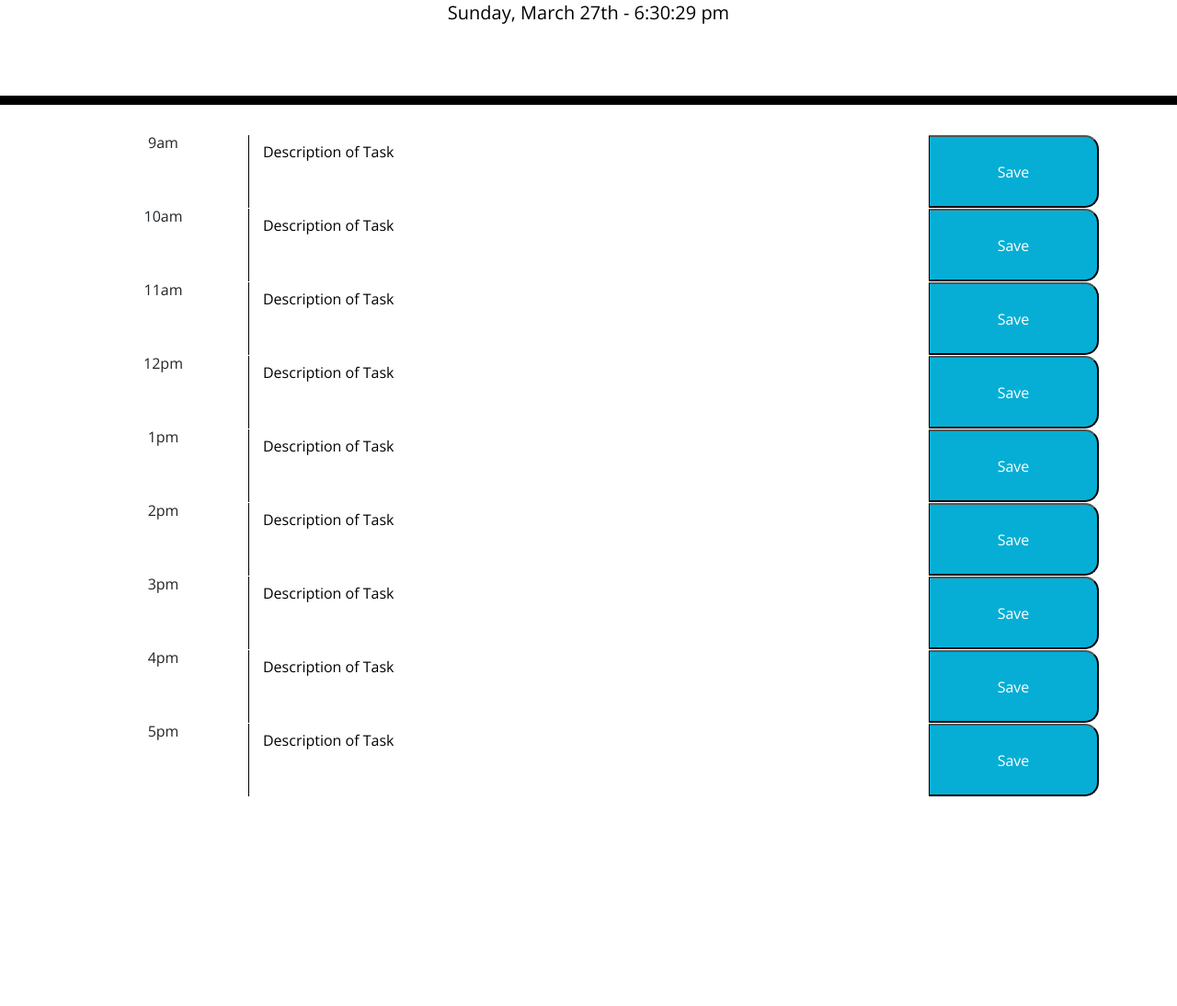
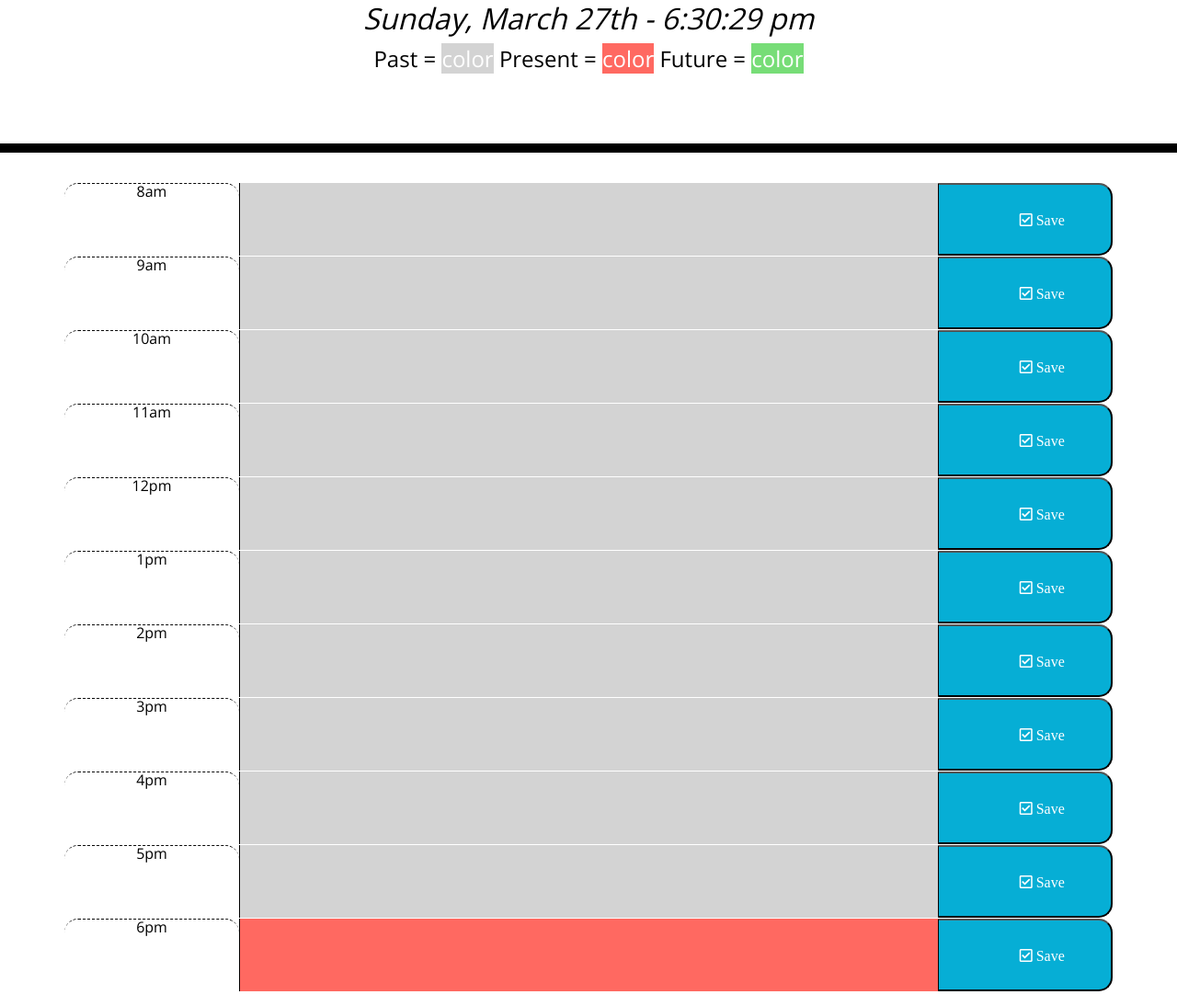
Before and after one commit to nchan22/day-planner, a plain HTML site: page index.html in a window 1280 px wide. Shown: the part 190-1284 px from the top of the page at 92% size. Before the commit the page ends 1056 px from the top, so only its background shows below. Drawn offline with nearby package versions, Linux system fonts and the light colour scheme.

Commit message:
Added functionality to the planner

```diff
--- a/assets/css/style.css
+++ b/assets/css/style.css
@@ -2,6 +2,17 @@ body {
   font-family: "Open Sans", sans-serif;
   font-size: 16px;
   line-height: 1;
+  padding-bottom: 1rem;
+}
+
+p {
+  font-size: 1.5rem;
+}
+
+.timer {
+  font-size: 2rem;
+  color: black;
+  font-style: italic;
 }
 
 textarea {
--- a/assets/js/script.js
+++ b/assets/js/script.js
@@ -1,36 +1,67 @@
-var timeBlock = document.querySelector(".time-block");
-var currentDateEl = document.querySelector("#lead");
-var timerAndDateEl = moment().format("LLLL");
+var currentDayEl = document.querySelector("#currentDay");
+var scheduleContainerEl = document.querySelector(".container");
 
-var currentDate = function () {
-  //   onload(window).then(timerAndDateEl);
-  //   var date = document.createElement("p");
+var textAreaEl = document.querySelectorAll(".description");
+
+var saveBtnEl = document.querySelectorAll(".saveBtn");
+
+var currentTime = Number(moment().format("H"));
+
+var workHours = [8, 9, 10, 11, 12, 13, 14, 15, 16, 17, 18];
+
+// displaying the day on top of the calender
+
+var displayDay = function () {
   $("#date").text(moment().format("dddd, MMMM Do - h:mm:ss a"));
-  //   date.innerHTML = timerAndDateEl;
 };
-currentDate();
+// displayDay();
 
-var windowStart = function () {
-  setInterval(currentDate, 1000);
+var checkTime = function () {
+  for (var i = 0; i < workHours.length; i++) {
+    if (currentTime > workHours[i]) {
+      textAreaEl[i].classList.add("past");
+    } else if (currentTime === workHours[i]) {
+      textAreaEl[i].classList.add("present");
+    } else {
+      textAreaEl[i].classList.add("future");
+    }
+  }
+};
+// checkTime();
+
+//local storage
+
+var saveDescription = function (event) {
+  var time = event.target.parentNode.children[0].textContent;
+  var description = event.target.parentNode.children[1].value;
+
+  localStorage.setItem(time, description);
 };
 
-windowStart();
-// function setUpTimedElements() {
-//   updateDate();
-//   renderTextareaBackground();
-// }
+var getSchedule = function () {
+  for (var i = 0; i < textAreaEl.length; i++) {
+    var time = textAreaEl[i].parentNode.children[0].textContent;
 
-// function updateDate() {
-//   $("#date").text(moment().format("dddd, MMMM Do - h:mm:ss a"));
-// }
-// var currentDate = function () {
-//   var today = new Date();
-//   var date =
-//     today.getFullYear() + "-" + (today.getMonth() + 1) + "-" + today.getDate();
-//   var time =
-//     today.getHours() + ":" + today.getMinutes() + ":" + today.getSeconds();
-//   var dateTime = date + " " + time;
-//   var createDate = document.createElement("p");
-//   date.innerHTML = timerAndDateEl;
-//   currentDateEl.appendChild(createDate);
-// };
+    var saveValue = localStorage.getItem(time);
+    textAreaEl[i].textContent = saveValue;
+  }
+};
+// getSchedule();
+
+//event
+var addEvents = function () {
+  for (var i = 0; i < saveBtnEl.length; i++) {
+    saveBtnEl[i].addEventListener("click", saveDescription);
+  }
+};
+addEvents();
+
+//When document is ready, set up
+$(document).ready(function () {
+  displayDay();
+  getSchedule();
+  checkTime();
+  // Check time sensitive elements using intervals
+  setInterval(displayDay, 1000);
+  setInterval(checkTime, 60 * 1000);
+});
--- a/index.html
+++ b/index.html
@@ -18,7 +18,7 @@
       href="https://fonts.googleapis.com/css?family=Open+Sans&display=swap"
       rel="stylesheet"
     />
-    <link rel="stylesheet" href="./assets/css/style.css" />
+    <link rel="stylesheet" href="assets/css/style.css" />
     <title>Work Day Scheduler</title>
   </head>
 
@@ -26,63 +26,106 @@
     <header class="jumbotron">
       <h1 class="display-3">Work Day Scheduler</h1>
       <p class="lead">A simple calendar app for scheduling your work day</p>
-       <!-- TODO add current date function in js -->
-       <p class="lead" id="date"></p>
+      <p id="date" class="timer"></p>
+      <p>
+        Past = <span class="past"> color</span> Present =
+        <span class="present"> color</span> Future =
+        <span class="future">color</span>
+      </p>
     </header>
-    <div class="container">
-      <!-- Timeblocks go here -->
-      <!-- need to make description <p> tags interactive/dynamic & same with -->
-     <!-- Timeblocks go here -->
+    <!-- Timeblocks go here -->
     <div class="container text-center">
       <div class="row">
-        <div class="time-block col-2">9am</div>
-        <textarea class="col-8 description">Description of Task</textarea>
-        <button class="saveBtn col-2">Save</button>
+        <div class="time-block hour col-2" id="workhour">8am</div>
+        <textarea class="col-8 description"></textarea>
+        <button class="saveBtn col-2">
+          <i class="far fa-check-square"> Save </i>
+        </button>
       </div>
+
       <div class="row">
-        <div class="time-block col-2">10am</div>
-        <textarea class="col-8 description">Description of Task</textarea>
-        <button class="saveBtn col-2">Save</button>
+        <div class="time-block hour col-2" id="workhour">9am</div>
+        <textarea class="col-8 description"></textarea>
+        <button class="saveBtn col-2">
+          <i class="far fa-check-square"> Save </i>
+        </button>
       </div>
+
       <div class="row">
-        <div class="time-block col-2">11am</div>
-        <textarea class="col-8 description">Description of Task</textarea>
-        <button class="saveBtn col-2">Save</button>
+        <div class="time-block hour col-2">10am</div>
+        <textarea class="col-8 description"></textarea>
+        <button class="saveBtn col-2">
+          <i class="far fa-check-square"> Save </i>
+        </button>
       </div>
+
       <div class="row">
-        <div class="time-block col-2">12pm</div>
-        <textarea class="col-8 description">Description of Task</textarea>
-        <button class="saveBtn col-2">Save</button>
+        <div class="time-block hour col-2">11am</div>
+        <textarea class="col-8 description"></textarea>
+        <button class="saveBtn col-2">
+          <i class="far fa-check-square"> Save </i>
+        </button>
       </div>
+
       <div class="row">
-        <div class="time-block col-2">1pm</div>
-        <textarea class="col-8 description">Description of Task</textarea>
-        <button class="saveBtn col-2">Save</button>
+        <div class="time-block hour col-2">12pm</div>
+        <textarea class="col-8 description"></textarea>
+        <button class="saveBtn col-2">
+          <i class="far fa-check-square"> Save </i>
+        </button>
       </div>
+
       <div class="row">
-        <div class="time-block col-2">2pm</div>
-        <textarea class="col-8 description">Description of Task</textarea>
-        <button class="saveBtn col-2">Save</button>
+        <div class="time-block hour col-2">1pm</div>
+        <textarea class="col-8 description"></textarea>
+        <button class="saveBtn col-2">
+          <i class="far fa-check-square"> Save </i>
+        </button>
       </div>
+
       <div class="row">
-        <div class="time-block col-2">3pm</div>
-        <textarea class="col-8 description">Description of Task</textarea>
-        <button class="saveBtn col-2">Save</button>
+        <div class="time-block hour col-2">2pm</div>
+        <textarea class="col-8 description"></textarea>
+        <button class="saveBtn col-2">
+          <i class="far fa-check-square"> Save </i>
+        </button>
       </div>
+
       <div class="row">
-        <div class="time-block col-2">4pm</div>
-        <textarea class="col-8 description">Description of Task</textarea>
-        <button class="saveBtn col-2">Save</button>
+        <div class="time-block hour col-2">3pm</div>
+        <textarea class="col-8 description"></textarea>
+        <button class="saveBtn col-2">
+          <i class="far fa-check-square"> Save </i>
+        </button>
       </div>
+
       <div class="row">
-        <div class="time-block col-2">5pm</div>
-        <textarea class="col-8 description">Description of Task</textarea>
-        <button class="saveBtn col-2">Save</button>
+        <div class="time-block hour col-2">4pm</div>
+        <textarea class="col-8 description"></textarea>
+        <button class="saveBtn col-2">
+          <i class="far fa-check-square"> Save </i>
+        </button>
+      </div>
+
+      <div class="row">
+        <div class="time-block hour col-2">5pm</div>
+        <textarea class="col-8 description"></textarea>
+        <button class="saveBtn col-2">
+          <i class="far fa-check-square"> Save </i>
+        </button>
+      </div>
+
+      <div class="row">
+        <div class="time-block hour col-2" id="workhour">6pm</div>
+        <textarea class="col-8 description"></textarea>
+        <button class="saveBtn col-2">
+          <i class="far fa-check-square"> Save </i>
+        </button>
       </div>
     </div>
 
     <script src="https://code.jquery.com/jquery-3.4.1.min.js"></script>
     <script src="https://cdnjs.cloudflare.com/ajax/libs/moment.js/2.24.0/moment.min.js"></script>
-    <script src="./assets/js/script.js"></script>
+    <script src="assets/js/script.js"></script>
   </body>
 </html>
```
